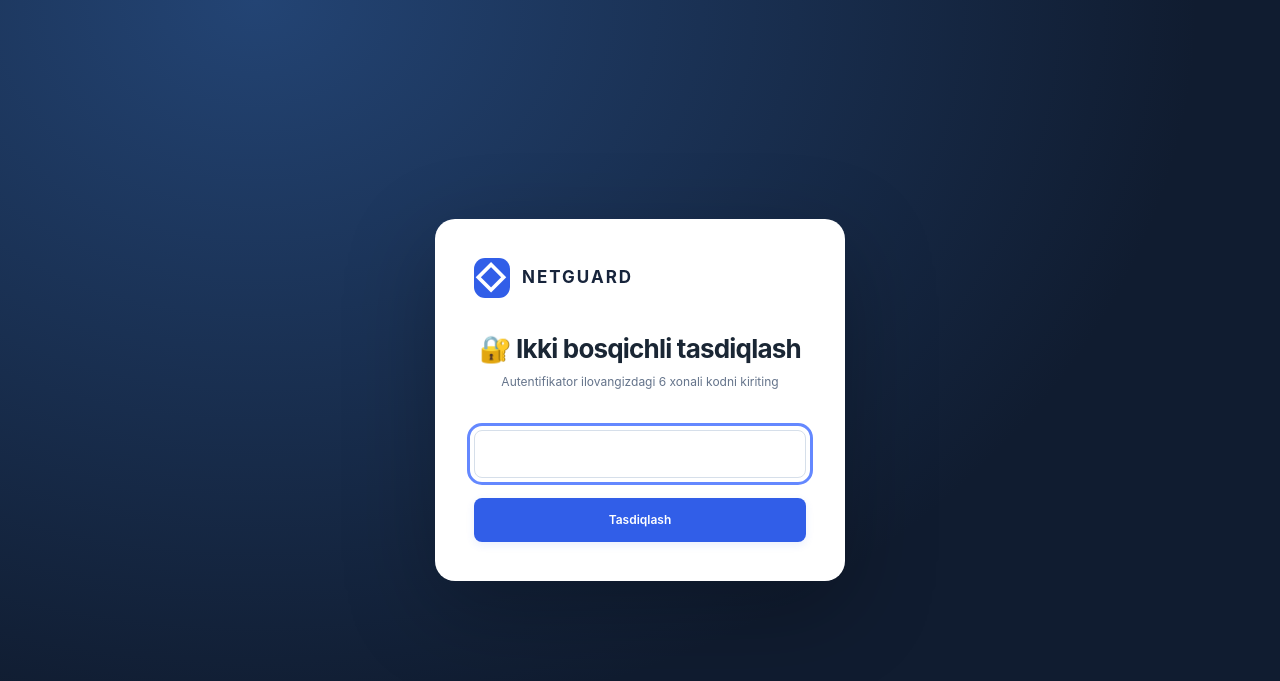
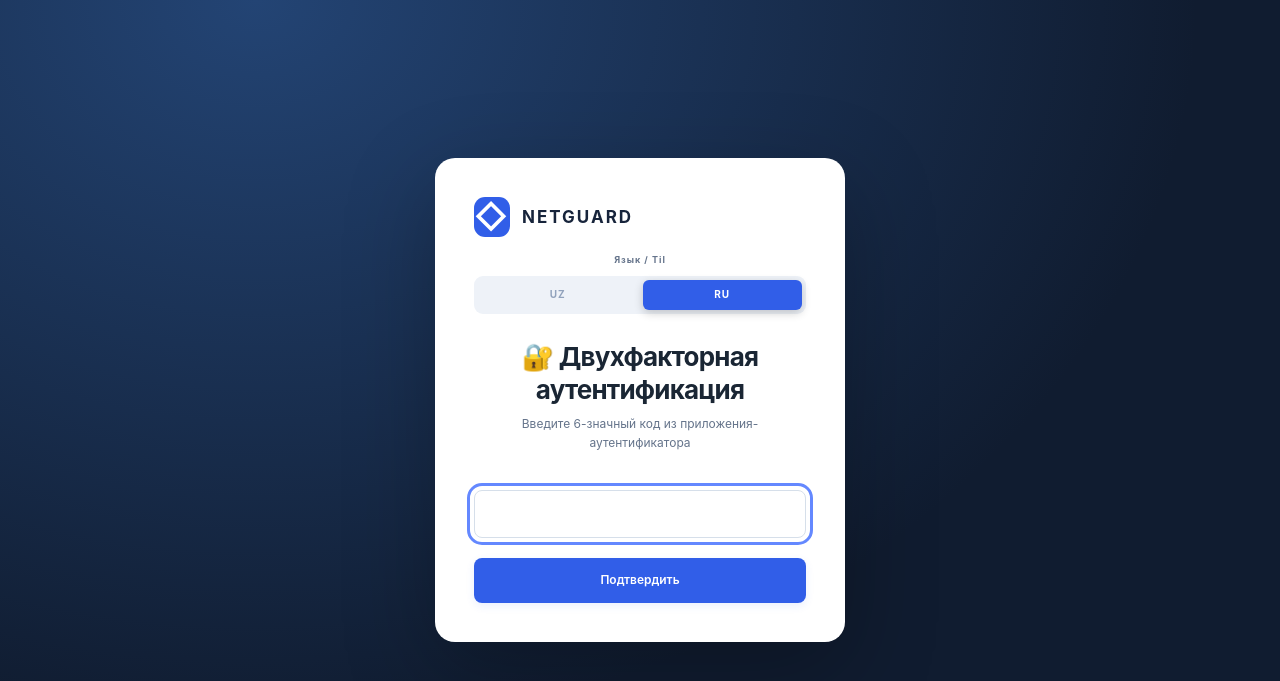
Before and after one commit to sh-isobek/network_security_system, a Flask app: page /mfa/verify in a window 1280 px wide. Shown: the top 681 px of the page. Run offline with Flask 3, Linux system fonts and the light colour scheme; the visitor is signed in with stand-in values (Sample User, id 1); parts of the project's set-up code (start-up, migrations or seed data) failed here and were passed over.

Commit message:
Add Uzbek and Russian dashboard interface

```diff
--- a/dashboard/app.py
+++ b/dashboard/app.py
@@ -18,6 +18,7 @@ Ishga tushirish:
 import os
 import secrets
 import sys
+from urllib.parse import urlencode
 
 sys.path.append(os.path.dirname(os.path.dirname(os.path.abspath(__file__))))
 
@@ -35,6 +36,7 @@ from dashboard.audit import log_action
 from db import agent_restart
 from crypto.field_encryption import encrypt_if_configured, decrypt_if_needed
 from config.settings import DEVICE_OFFLINE_THRESHOLD_MINUTES
+from dashboard.i18n import SUPPORTED_LANGUAGES, translate_html
 
 
 def _device_online_cutoff():
@@ -51,6 +53,36 @@ app.config.update(
     SESSION_COOKIE_SAMESITE="Lax",
 )
 login_manager.init_app(app)
+
+
+@app.before_request
+def select_interface_language():
+    """Keep the selected UI language in the existing signed session."""
+    language = request.args.get("lang")
+    if language in SUPPORTED_LANGUAGES:
+        flask_session["interface_language"] = language
+    flask_session.setdefault("interface_language", "uz")
+
+
+@app.context_processor
+def language_context():
+    def language_url(language):
+        query = request.args.to_dict(flat=False)
+        query["lang"] = [language]
+        return f"{request.path}?{urlencode(query, doseq=True)}"
+
+    return {
+        "interface_language": flask_session.get("interface_language", "uz"),
+        "language_url": language_url,
+    }
+
+
+@app.after_request
+def translate_interface(response):
+    """Translate HTML pages while leaving JSON, APIs and downloads intact."""
+    if response.status_code < 400 and response.mimetype == "text/html" and flask_session.get("interface_language") == "ru":
+        response.set_data(translate_html(response.get_data(as_text=True), "ru"))
+    return response
 
 
 @app.context_processor
--- a/dashboard/static/dashboard.css
+++ b/dashboard/static/dashboard.css
@@ -545,6 +545,46 @@ tr:hover td {
 .metric-card {
     padding:26px}
 }
+.language-switcher {
+    margin-top: 22px;
+    padding: 14px 12px;
+    border-top: 1px solid #263852;
+    color: #8798b3;
+    font-size: 9px;
+    font-weight: 650;
+    letter-spacing: 1px;
+}
+.language-switcher > div {
+    display: grid;
+    grid-template-columns: 1fr 1fr;
+    gap: 5px;
+    margin-top: 9px;
+    padding: 4px;
+    border-radius: 9px;
+    background: #0c1728;
+}
+.language-switcher a {
+    padding: 7px 10px;
+    border-radius: 6px;
+    color: #91a2bc;
+    text-align: center;
+    font-size: 10px;
+    text-decoration: none;
+}
+.language-switcher a.active {
+    background: var(--blue);
+    color: #fff;
+    box-shadow: 0 3px 10px #0003;
+}
+.auth-language {
+    margin: -18px 0 26px;
+    padding: 0;
+    border: 0;
+    color: var(--muted);
+}
+.auth-language > div {
+    background: #eef2f8;
+}
 
 @media(max-width:1150px) {
     .sidebar {
@@ -575,6 +615,15 @@ main {
     font-size:9px}
 .nav-label,.sidebar-footer {
     display:none}
+.sidebar > .language-switcher {
+    margin:8px 0 0;
+    padding:9px 4px 0}
+.sidebar > .language-switcher > span {
+    display:none}
+.sidebar > .language-switcher > div {
+    display:inline-grid;
+    width:112px;
+    margin-top:0}
 nav {
     flex-direction:row;
     overflow-x:auto;
--- a/dashboard/templates/base.html
+++ b/dashboard/templates/base.html
@@ -30,6 +30,10 @@
         <a href="/api-tokens" class="{% if request.path == '/api-tokens' %}active{% endif %}" {% if request.path == '/api-tokens' %}aria-current="page"{% endif %}><svg class="nav-icon" viewBox="0 0 24 24" aria-hidden="true" fill="none" stroke="currentColor" stroke-width="1.6" stroke-linecap="round" stroke-linejoin="round"><path d="M14 3a6 6 0 1 1-3 11l-7 7H1v-4l7-7a6 6 0 0 1 6-7z M16 7h1"/></svg>API Tokenlar</a>
         {% endif %}
     </nav>
+    <div class="language-switcher" aria-label="Interfeys tili">
+        <span>Til / Язык</span>
+        <div><a href="{{ language_url('uz') }}" class="{% if interface_language == 'uz' %}active{% endif %}" lang="uz">UZ</a><a href="{{ language_url('ru') }}" class="{% if interface_language == 'ru' %}active{% endif %}" lang="ru">RU</a></div>
+    </div>
     <div class="sidebar-footer"><span class="brand-icon" aria-hidden="true">◇</span><span>Tarmoq xavfsizligi<small>Yagona nazorat markazi</small></span></div>
     </aside>
     <div class="workspace">
--- a/dashboard/templates/index.html
+++ b/dashboard/templates/index.html
@@ -1,6 +1,5 @@
 {% extends "base.html" %}
-{% block title %}Umumiy - Xavfsizlik Dashboard</section>
-{% endblock %}
+{% block title %}Umumiy - Xavfsizlik Dashboard{% endblock %}
 {% block content %}
 <div class="page-heading"><div><p class="eyebrow">TARMOQ MONITORINGI</p><h1>Umumiy holat</h1><p class="page-description">Qurilmalar, agentlar va xavfsizlik hodisalari — barchasi bir joyda.</p></div><a class="button secondary" href="/live-map">Tarmoq xaritasi <span aria-hidden="true">↗</span></a></div>
 <div class="metric-grid">
--- a/dashboard/templates/login.html
+++ b/dashboard/templates/login.html
@@ -22,6 +22,7 @@
 </head>
 <body class="auth-page">
     <div class="card"><div class="auth-brand"><span class="brand-icon" aria-hidden="true">◇</span> NETGUARD</div>
+        <div class="auth-language language-switcher" aria-label="Interfeys tili"><span>Til / Язык</span><div><a href="{{ language_url('uz') }}" class="{% if interface_language == 'uz' %}active{% endif %}">UZ</a><a href="{{ language_url('ru') }}" class="{% if interface_language == 'ru' %}active{% endif %}">RU</a></div></div>
         <h1>Xush kelibsiz</h1>
         <p class="subtitle">Kirish uchun login/parolingizni kiriting</p>
         {% with messages = get_flashed_messages(with_categories=true) %}
--- a/dashboard/templates/mfa_verify.html
+++ b/dashboard/templates/mfa_verify.html
@@ -19,6 +19,7 @@
 </head>
 <body class="auth-page">
     <div class="card"><div class="auth-brand"><span class="brand-icon" aria-hidden="true">◇</span> NETGUARD</div>
+        <div class="auth-language language-switcher" aria-label="Interfeys tili"><span>Til / Язык</span><div><a href="{{ language_url('uz') }}" class="{% if interface_language == 'uz' %}active{% endif %}">UZ</a><a href="{{ language_url('ru') }}" class="{% if interface_language == 'ru' %}active{% endif %}">RU</a></div></div>
         <h1>🔐 Ikki bosqichli tasdiqlash</h1>
         <p class="subtitle">Autentifikator ilovangizdagi 6 xonali kodni kiriting</p>
         {% with messages = get_flashed_messages(with_categories=true) %}
```
Also changed, not shown: dashboard/i18n.py (added, +107 -0 lines).
